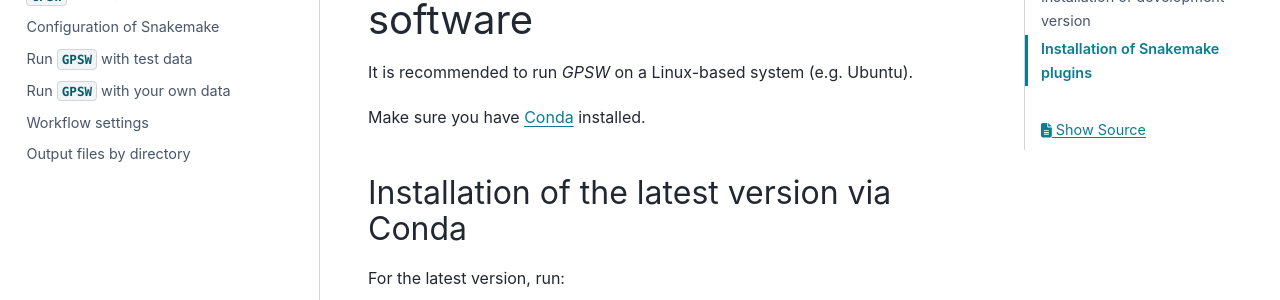
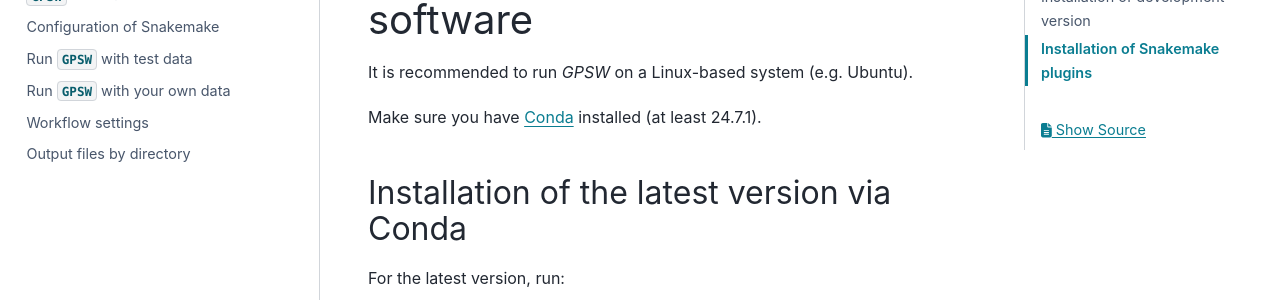
Before and after one commit to niekwit/gps-orfeome, a Sphinx documentation site: the page built from docs/installation_of_required_software.rst, in a window 1280 px wide and 900 px high. Shown: the part 196-496 px from the top of the window. Built offline with Sphinx 7.4.7 and the PyData theme 0.15.4, drawn with Linux system fonts in a browser that asks for light colours.

Commit message:
included minimum conda version

```diff
--- a/docs/installation_of_required_software.rst
+++ b/docs/installation_of_required_software.rst
@@ -3,7 +3,7 @@
 
 It is recommended to run `GPSW` on a Linux-based system (e.g. Ubuntu).
 
-Make sure you have `Conda <https://docs.conda.io/projects/conda/en/latest/index.html>`_ installed.
+Make sure you have `Conda <https://docs.conda.io/projects/conda/en/latest/index.html>`_ installed (at least 24.7.1).
 
 Installation of the latest version via Conda
 --------------------------------------------------------------------------------
```
